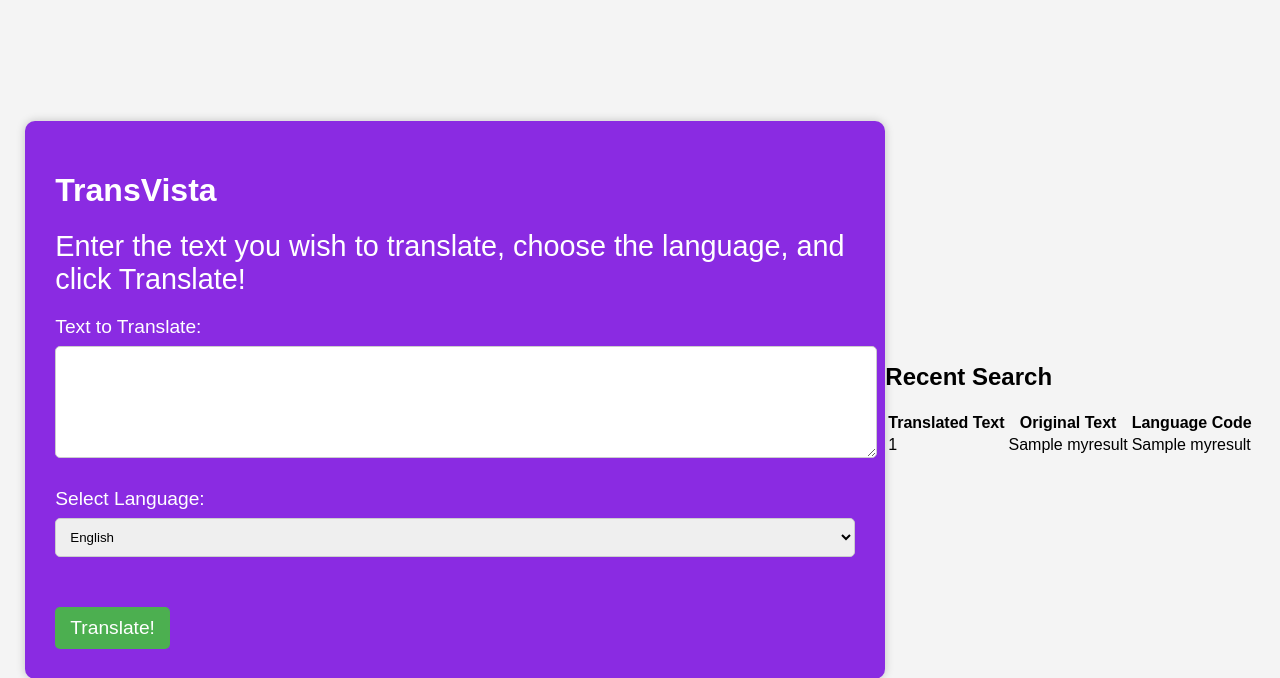
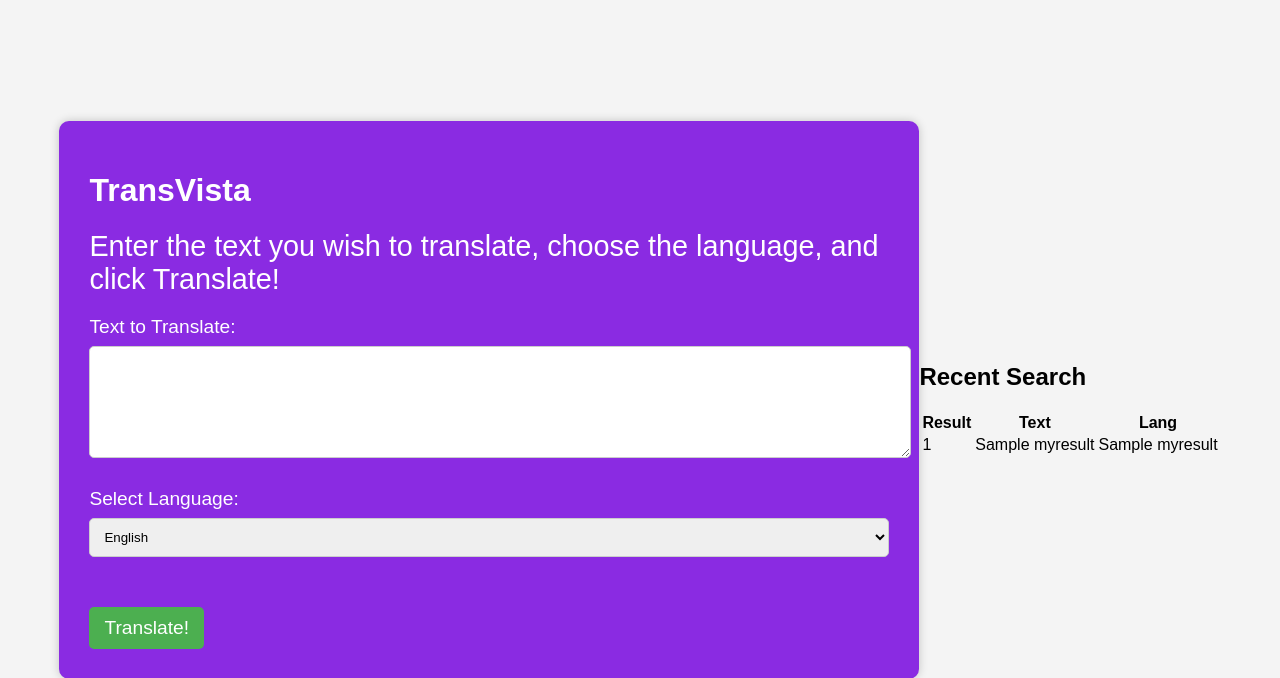
Before and after one commit to AmrutaNichale/trans-app, a Python web app: template templates/index.html in a window 1280 px wide. Shown: the top 678 px of the page. Run offline with Jinja, Linux system fonts and the light colour scheme; the template is opened without the code that fills it: most values are stand-ins (such as "Sample title", 1, 10 or a date in 2020).

Commit message:
Update index.html

```diff
--- a/templates/index.html
+++ b/templates/index.html
@@ -106,9 +106,9 @@
             <table class="table">
                 <thead>
                   <tr>
-                    <th scope="col">Translated Text</th>
-                    <th scope="col">Original Text</th>
-                    <th scope="col">Language Code</th>
+                    <th scope="col">Result</th>
+                    <th scope="col">Text</th>
+                    <th scope="col">Lang</th>
                   </tr>
                 </thead>
                 <tbody>
```
